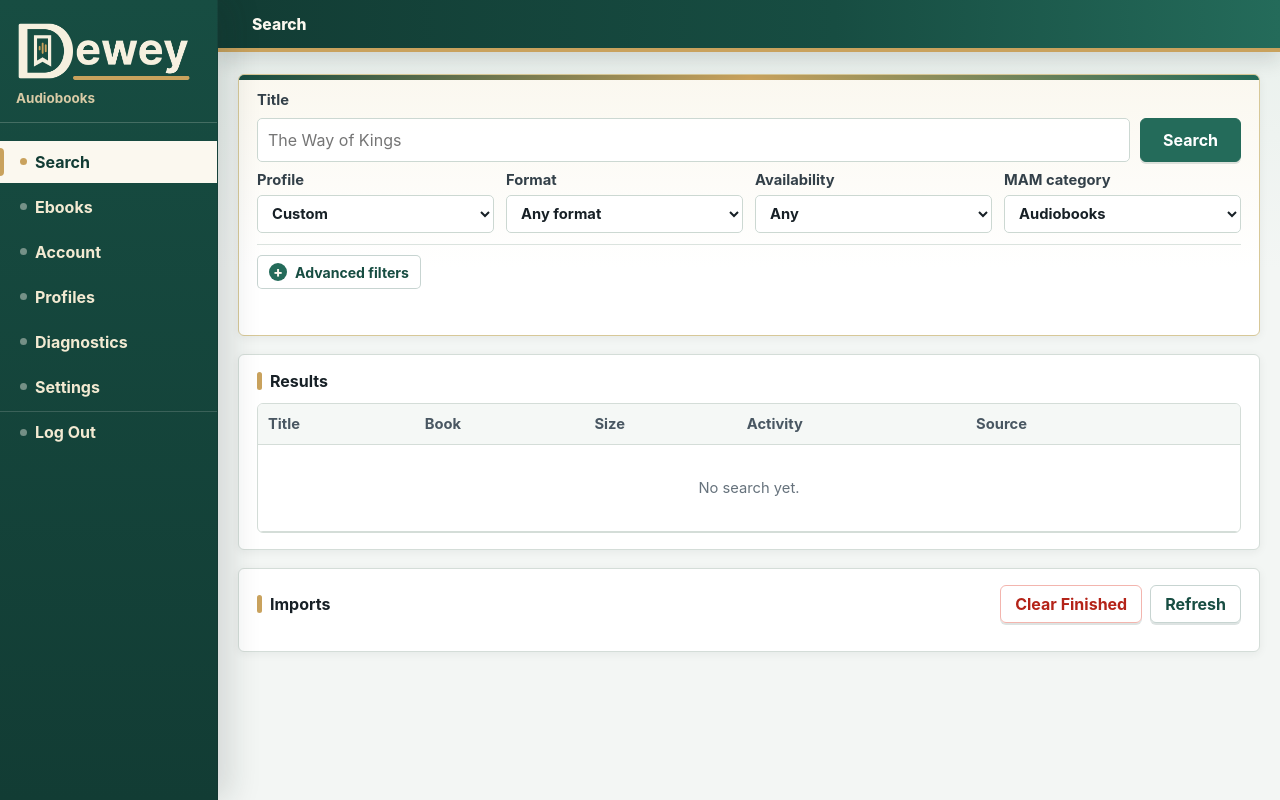
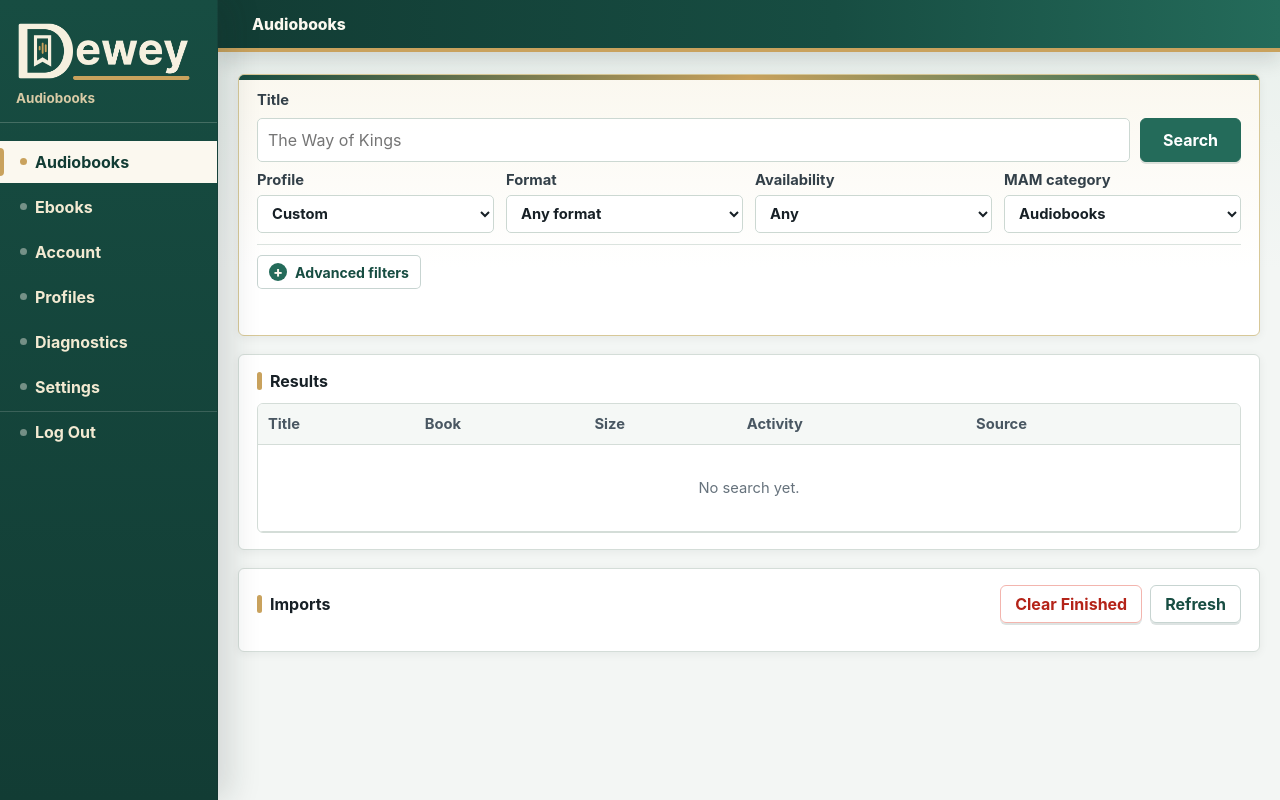
Before and after one commit to djmehs17/Dewey, a FastAPI app: page / in a window 1280 px wide. Run offline with FastAPI, Linux system fonts and the light colour scheme; data that the repository does not hold is empty; parts of the project's set-up code (start-up, migrations or seed data) failed here and were passed over.

Commit message:
Rename Search tab to Audiobooks
Pairs with the Ebooks tab as two media-type labels. Display text only; the
internal "search" view key is unchanged.

Co-Authored-By: Claude Opus 4.8 <noreply@anthropic.com>

```diff
--- a/static/app.js
+++ b/static/app.js
@@ -48,7 +48,7 @@ const DEFAULT_SEARCH_PROFILES = [
 ];
 
 const VIEW_TITLES = {
-  search: "Search",
+  search: "Audiobooks",
   ebooks: "Ebooks",
   account: "Account",
   profiles: "Profiles",
--- a/templates/index.html
+++ b/templates/index.html
@@ -5,7 +5,7 @@
     <meta name="viewport" content="width=device-width, initial-scale=1" />
     <title>Dewey</title>
     <link rel="icon" href="/static/favicon.svg?v=20260522" type="image/svg+xml" />
-    <link rel="stylesheet" href="/static/style.css?v=20260824-ebooks" />
+    <link rel="stylesheet" href="/static/style.css?v=20260824-ebooks2" />
   </head>
   <body>
     <div class="app-shell">
@@ -15,7 +15,7 @@
           <p>Audiobooks</p>
         </div>
         <nav aria-label="Primary">
-          <button class="nav-button is-active" data-view-button="search" type="button">Search</button>
+          <button class="nav-button is-active" data-view-button="search" type="button">Audiobooks</button>
           <button class="nav-button" data-view-button="ebooks" type="button">Ebooks</button>
           <button class="nav-button" data-view-button="account" type="button">Account</button>
           <button class="nav-button" data-view-button="profiles" type="button">Profiles</button>
@@ -27,7 +27,7 @@
 
       <div class="workspace">
         <div class="workspace-bar">
-          <strong id="workspace-title">Search</strong>
+          <strong id="workspace-title">Audiobooks</strong>
         </div>
 
         <main>
@@ -520,6 +520,6 @@
       </article>
     </template>
 
-    <script src="/static/app.js?v=20260824-ebooks" defer></script>
+    <script src="/static/app.js?v=20260824-ebooks2" defer></script>
   </body>
 </html>
```
